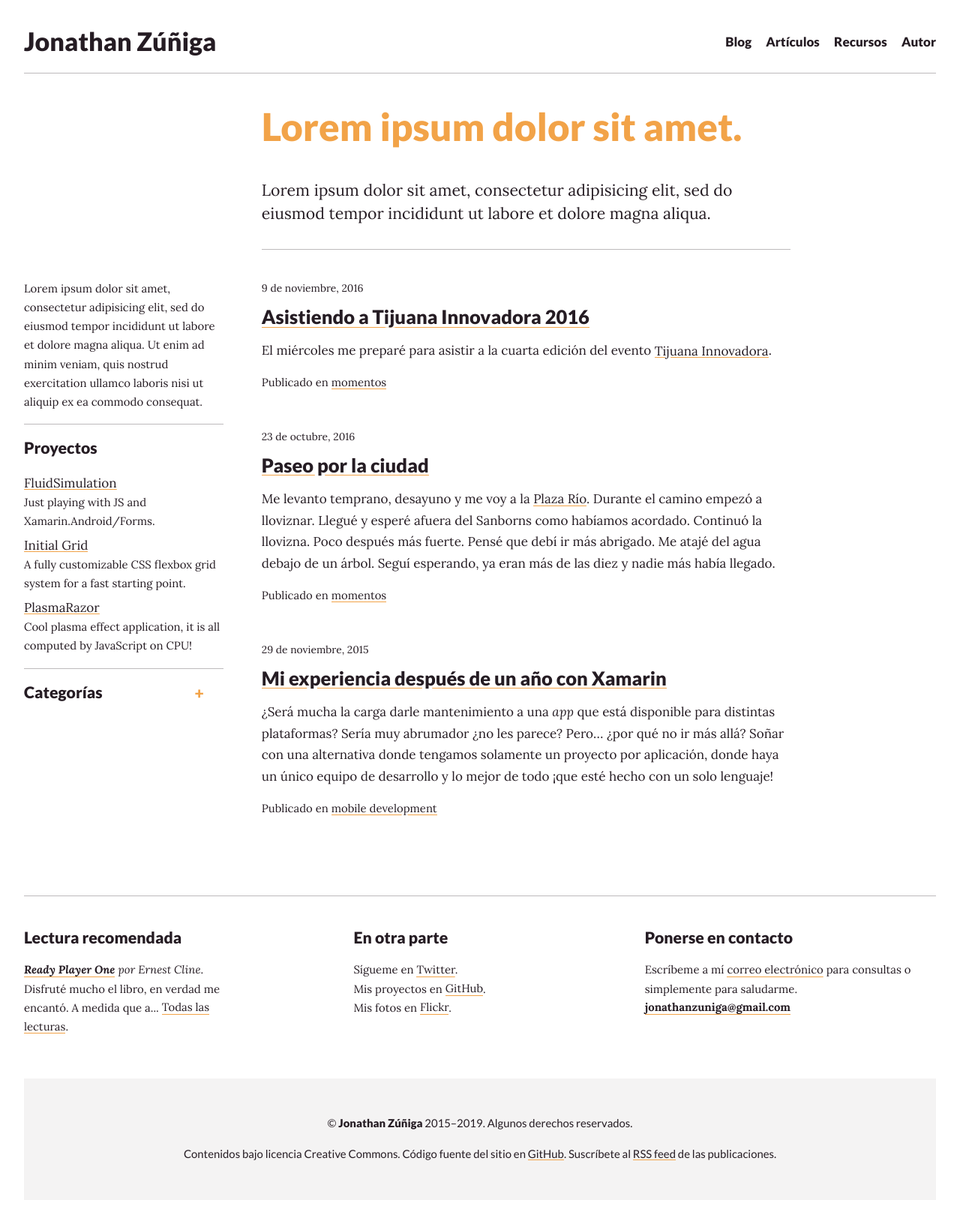
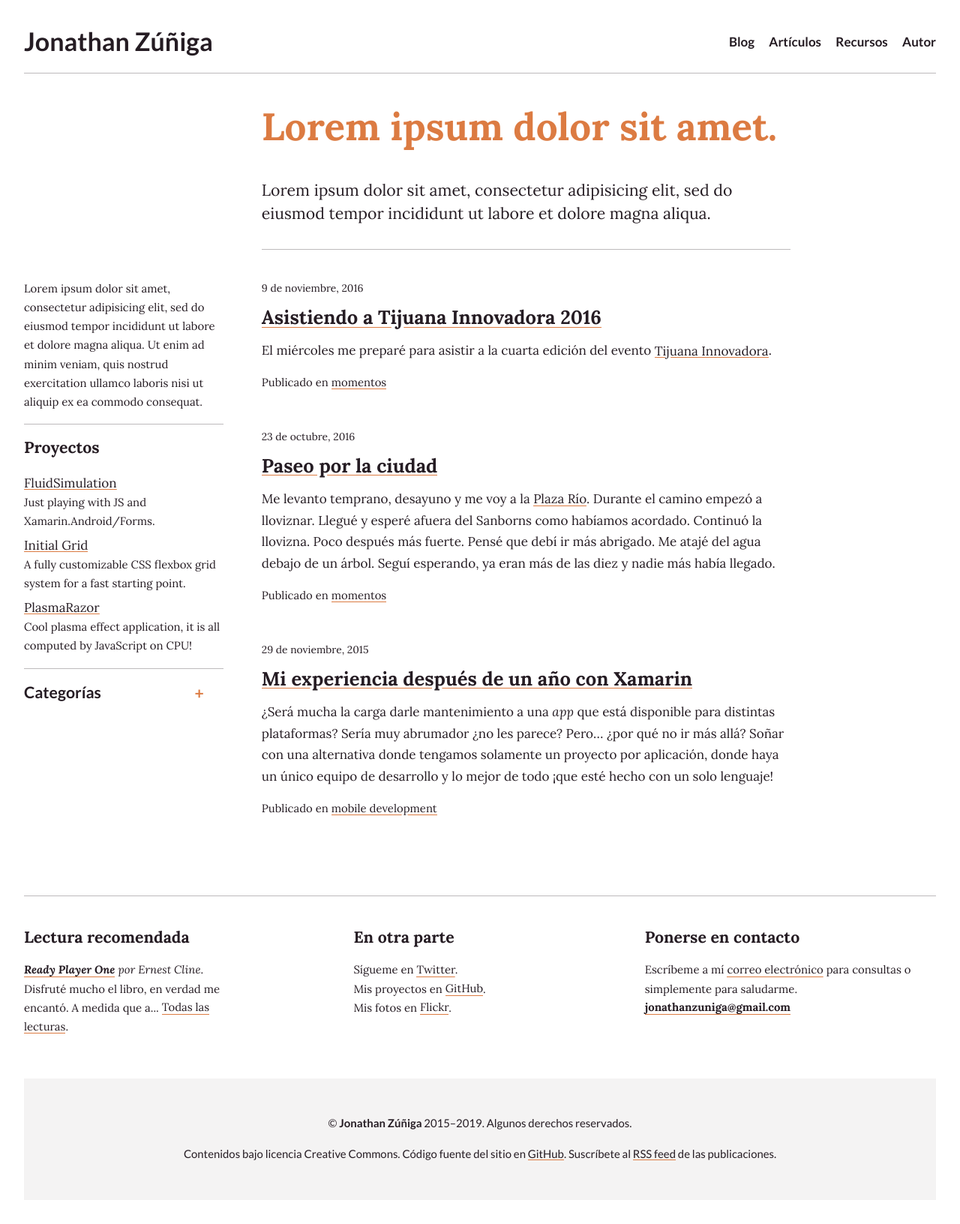
Before and after one commit to jonathanzuniga/jonathanzuniga.github.io, a Jekyll site: the page built from index.html, in a window 1280 px wide. Shown: the whole page at 75% size. Built offline with Jekyll 4.4.1, drawn with Linux system fonts in a browser that asks for light colours; the list of posts is cut into pages by our own code.

Commit message:
Update the patterns.

```diff
--- a/_sass/_font.scss
+++ b/_sass/_font.scss
@@ -1,4 +1,4 @@
-@import url('https://fonts.googleapis.com/css?family=Lato:400,400i,900,900i|Lora:400,400i,700,700i');
+@import url('https://fonts.googleapis.com/css?family=Lato:400,400i,700,700i|Lora:400,400i,700,700i');
 
 // @import url('https://fonts.googleapis.com/css?family=Lato:400,400i,700,700i');
 
```
Also changed, not shown: css/patterns.min.css.
